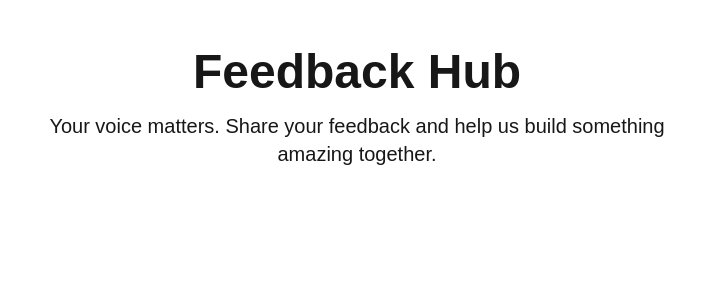
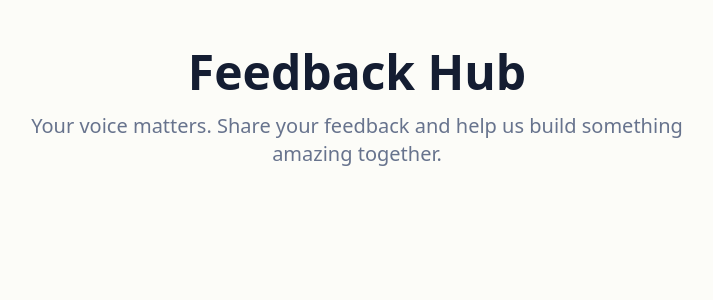
Before and after one commit to Samiul821/Mini-Feedback-App, a Next.js app: page / in a window 1280 px wide. Shown: the top 300 px of the page, without its empty margins (283-996 px from the left). Built offline with nearby package versions, Linux system fonts and the light colour scheme.

Commit message:
globale css updated

```diff
--- a/src/app/globals.css
+++ b/src/app/globals.css
@@ -1,19 +1,120 @@
 @import "tailwindcss";
+@import "tw-animate-css";
+
+@custom-variant dark (&:is(.dark *));
 
 :root {
-  --background: #ffffff;
-  --foreground: #171717;
+  --background: oklch(0.99 0.005 106.423);
+  --foreground: oklch(0.234 0.042 264.376);
+  --card: oklch(1 0 0);
+  --card-foreground: oklch(0.234 0.042 264.376);
+  --popover: oklch(1 0 0);
+  --popover-foreground: oklch(0.234 0.042 264.376);
+  --primary: oklch(0.627 0.265 303.9);
+  --primary-foreground: oklch(0.985 0 0);
+  --secondary: oklch(0.769 0.188 70.08);
+  --secondary-foreground: oklch(0.234 0.042 264.376);
+  --muted: oklch(0.97 0.01 264.376);
+  --muted-foreground: oklch(0.556 0.042 264.376);
+  --accent: oklch(0.769 0.188 70.08);
+  --accent-foreground: oklch(0.234 0.042 264.376);
+  --destructive: oklch(0.577 0.245 27.325);
+  --destructive-foreground: oklch(0.985 0 0);
+  --border: oklch(0.922 0.01 264.376);
+  --input: oklch(0.97 0.01 264.376);
+  --ring: oklch(0.627 0.265 303.9);
+  --chart-1: oklch(0.627 0.265 303.9);
+  --chart-2: oklch(0.769 0.188 70.08);
+  --chart-3: oklch(0.398 0.07 227.392);
+  --chart-4: oklch(0.828 0.189 84.429);
+  --chart-5: oklch(0.646 0.222 41.116);
+  --radius: 0.75rem;
+  --sidebar: oklch(0.985 0 0);
+  --sidebar-foreground: oklch(0.234 0.042 264.376);
+  --sidebar-primary: oklch(0.627 0.265 303.9);
+  --sidebar-primary-foreground: oklch(0.985 0 0);
+  --sidebar-accent: oklch(0.97 0.01 264.376);
+  --sidebar-accent-foreground: oklch(0.234 0.042 264.376);
+  --sidebar-border: oklch(0.922 0.01 264.376);
+  --sidebar-ring: oklch(0.627 0.265 303.9);
+}
+
+.dark {
+  --background: oklch(0.145 0.042 264.376);
+  --foreground: oklch(0.985 0 0);
+  --card: oklch(0.205 0.042 264.376);
+  --card-foreground: oklch(0.985 0 0);
+  --popover: oklch(0.205 0.042 264.376);
+  --popover-foreground: oklch(0.985 0 0);
+  --primary: oklch(0.769 0.188 70.08);
+  --primary-foreground: oklch(0.145 0.042 264.376);
+  --secondary: oklch(0.269 0.042 264.376);
+  --secondary-foreground: oklch(0.985 0 0);
+  --muted: oklch(0.269 0.042 264.376);
+  --muted-foreground: oklch(0.708 0.042 264.376);
+  --accent: oklch(0.769 0.188 70.08);
+  --accent-foreground: oklch(0.145 0.042 264.376);
+  --destructive: oklch(0.577 0.245 27.325);
+  --destructive-foreground: oklch(0.985 0 0);
+  --border: oklch(0.269 0.042 264.376);
+  --input: oklch(0.269 0.042 264.376);
+  --ring: oklch(0.627 0.265 303.9);
+  --sidebar: oklch(0.205 0.042 264.376);
+  --sidebar-foreground: oklch(0.985 0 0);
+  --sidebar-primary: oklch(0.769 0.188 70.08);
+  --sidebar-primary-foreground: oklch(0.145 0.042 264.376);
+  --sidebar-accent: oklch(0.269 0.042 264.376);
+  --sidebar-accent-foreground: oklch(0.985 0 0);
+  --sidebar-border: oklch(0.269 0.042 264.376);
+  --sidebar-ring: oklch(0.627 0.265 303.9);
 }
 
 @theme inline {
+  --font-sans: var(--font-geist-sans);
+  --font-mono: var(--font-geist-mono);
   --color-background: var(--background);
   --color-foreground: var(--foreground);
-  --font-sans: var(--font-geist-sans);
-  --font-mono: var(--font-geist-mono);
+  --color-card: var(--card);
+  --color-card-foreground: var(--card-foreground);
+  --color-popover: var(--popover);
+  --color-popover-foreground: var(--popover-foreground);
+  --color-primary: var(--primary);
+  --color-primary-foreground: var(--primary-foreground);
+  --color-secondary: var(--secondary);
+  --color-secondary-foreground: var(--secondary-foreground);
+  --color-muted: var(--muted);
+  --color-muted-foreground: var(--muted-foreground);
+  --color-accent: var(--accent);
+  --color-accent-foreground: var(--accent-foreground);
+  --color-destructive: var(--destructive);
+  --color-destructive-foreground: var(--destructive-foreground);
+  --color-border: var(--border);
+  --color-input: var(--input);
+  --color-ring: var(--ring);
+  --color-chart-1: var(--chart-1);
+  --color-chart-2: var(--chart-2);
+  --color-chart-3: var(--chart-3);
+  --color-chart-4: var(--chart-4);
+  --color-chart-5: var(--chart-5);
+  --radius-sm: calc(var(--radius) - 4px);
+  --radius-md: calc(var(--radius) - 2px);
+  --radius-lg: var(--radius);
+  --radius-xl: calc(var(--radius) + 4px);
+  --color-sidebar: var(--sidebar);
+  --color-sidebar-foreground: var(--sidebar-foreground);
+  --color-sidebar-primary: var(--sidebar-primary);
+  --color-sidebar-primary-foreground: var(--sidebar-primary-foreground);
+  --color-sidebar-accent: var(--sidebar-accent);
+  --color-sidebar-accent-foreground: var(--sidebar-accent-foreground);
+  --color-sidebar-border: var(--sidebar-border);
+  --color-sidebar-ring: var(--sidebar-ring);
 }
 
-body {
-  background: var(--background);
-  color: var(--foreground);
-  font-family: Arial, Helvetica, sans-serif;
+@layer base {
+  * {
+    @apply border-border outline-ring/50;
+  }
+  body {
+    @apply bg-background text-foreground;
+  }
 }
```
